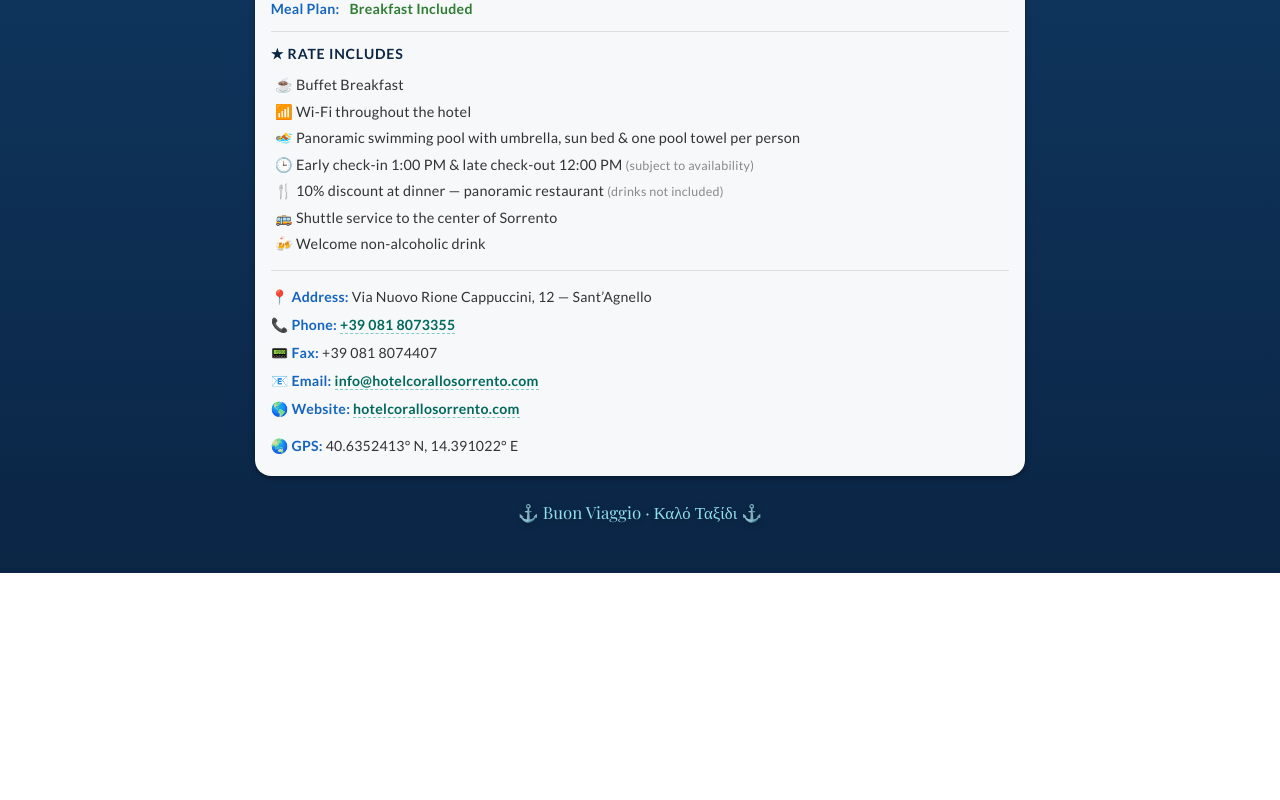
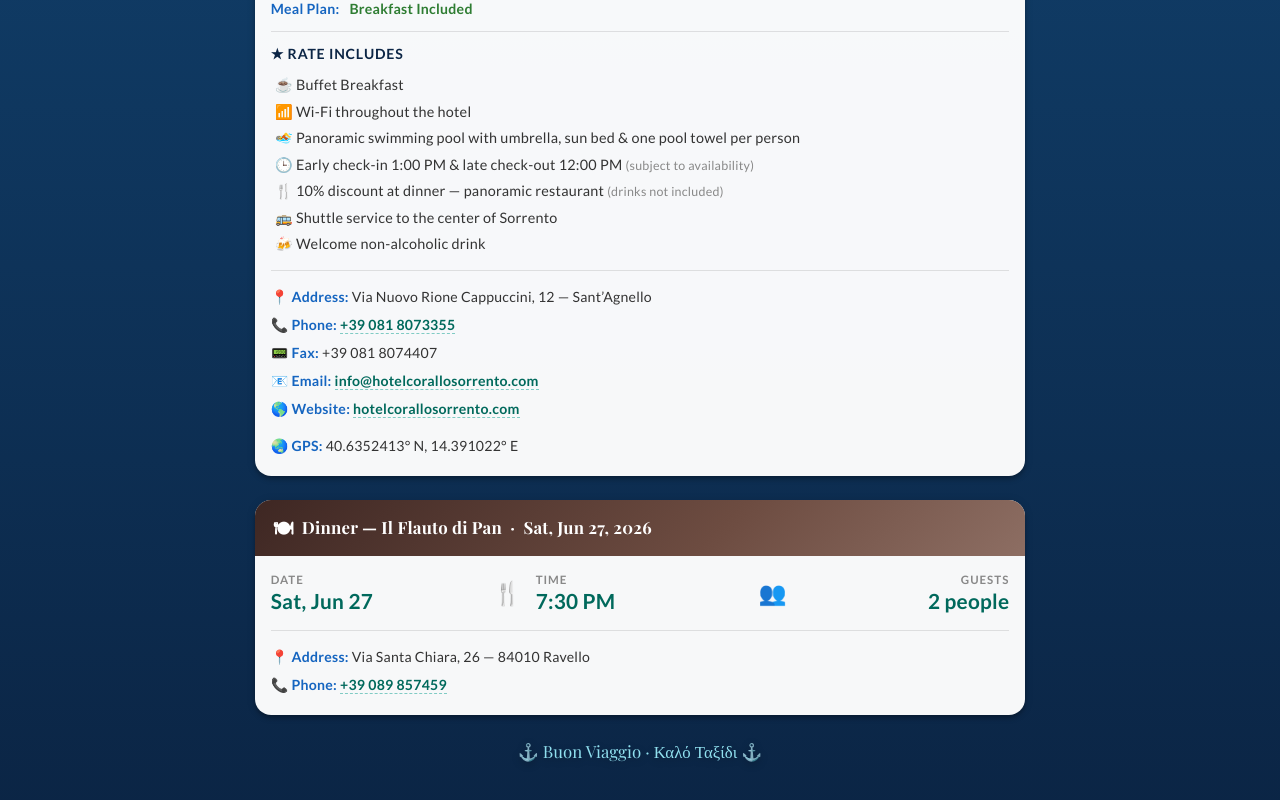
Before and after one commit to FlintShadey/Itenerary, a Vue app: page / in a window 1280 px wide. Shown: the part 8338-9138 px from the top of the page. Before the commit the page ends 8911 px from the top, so only its background shows below. Built offline with nearby package versions, Linux system fonts and the light colour scheme.

Commit message:
Add dinner reservation: Il Flauto di Pan, Ravello (Jun 27)

```diff
--- a/src/App.vue
+++ b/src/App.vue
@@ -1072,6 +1072,41 @@
               </v-card-text>
             </v-card>
 
+            <!-- Jun 27 — Dinner: Il Flauto di Pan, Ravello -->
+            <v-card hover elevation="4" class="mb-6 itinerary-card">
+              <v-card-title class="card-header" style="background:linear-gradient(135deg,#3E2723 0%,#6D4C41 60%,#8D6E63 100%)!important;color:#fff!important;">
+                <span class="card-header-icon">&#127869;</span>
+                Dinner &mdash; Il Flauto di Pan &nbsp;&middot;&nbsp; Sat, Jun 27, 2026
+              </v-card-title>
+              <v-card-text class="pa-4">
+
+                <div class="checkin-row mb-4">
+                  <div class="checkin-block">
+                    <div class="checkin-label">Date</div>
+                    <div class="checkin-time">Sat, Jun 27</div>
+                  </div>
+                  <div class="checkin-divider">&#127860;</div>
+                  <div class="checkin-block">
+                    <div class="checkin-label">Time</div>
+                    <div class="checkin-time">7:30 PM</div>
+                  </div>
+                  <div class="checkin-divider">&#128101;</div>
+                  <div class="checkin-block text-right">
+                    <div class="checkin-label">Guests</div>
+                    <div class="checkin-time">2 people</div>
+                  </div>
+                </div>
+
+                <v-divider class="my-3"></v-divider>
+
+                <div class="hotel-contact">
+                  <div><span class="detail-label">&#128205; Address:</span> Via Santa Chiara, 26 &mdash; 84010 Ravello</div>
+                  <div><span class="detail-label">&#128222; Phone:</span> <a href="tel:+39089857459" class="med-link">+39 089 857459</a></div>
+                </div>
+
+              </v-card-text>
+            </v-card>
+
             <!-- Footer -->
             <div class="text-center mt-4 mb-8 footer-text">
               <p>&#9875; Buon Viaggio &middot; &#922;&#945;&#955;&#972; &#932;&#945;&#958;&#943;&#948;&#953; &#9875;</p>
```
